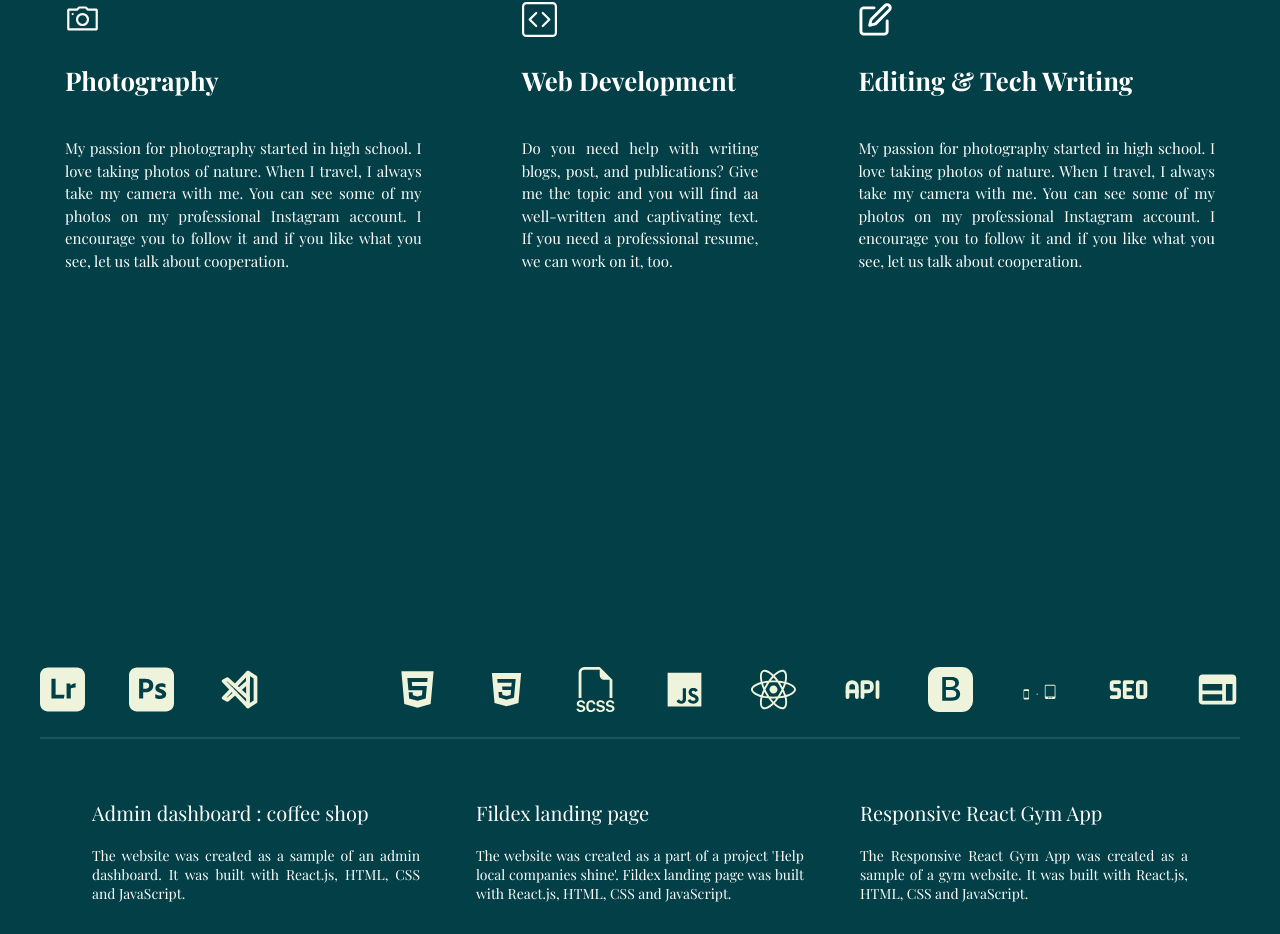
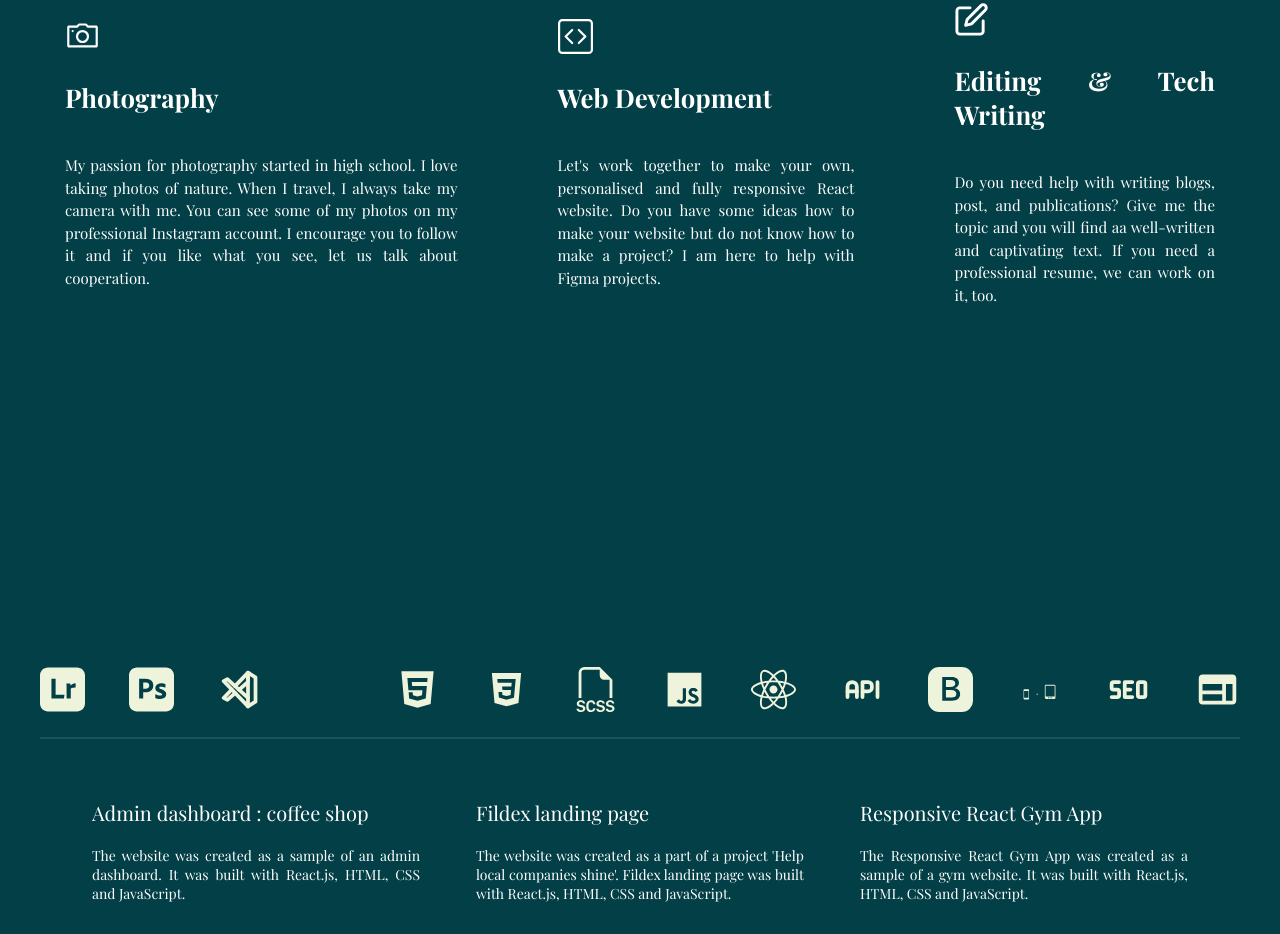
Before and after one commit to AnnaKuliga/anna-kuliga-portfolio-website, a React (Create React App) app: page / in a window 1280 px wide. Shown: the part 1667-2601 px from the top of the page. Built offline with nearby package versions, Linux system fonts and the light colour scheme; some icons are missing; a web font is replaced by a local one.

Commit message:
changed the content of the skills component

```diff
--- a/src/components/Body/Skills/Skills.jsx
+++ b/src/components/Body/Skills/Skills.jsx
@@ -51,9 +51,10 @@ const Skills = () => {
           </div>
           <div className="skill-description">
             <p>
-              Do you need help with writing blogs, post, and publications? Give
-              me the topic and you will find aa well-written and captivating
-              text. If you need a professional resume, we can work on it, too.
+              Let's work together to make your own, personalised and fully
+              responsive React website. Do you have some ideas how to make your
+              website but do not know how to make a project? I am here to help
+              with Figma projects.
             </p>
           </div>
         </div>
@@ -66,11 +67,9 @@ const Skills = () => {
           </div>
           <div className="skill-description">
             <p>
-              My passion for photography started in high school. I love taking
-              photos of nature. When I travel, I always take my camera with me.
-              You can see some of my photos on my professional Instagram
-              account. I encourage you to follow it and if you like what you
-              see, let us talk about cooperation.
+              Do you need help with writing blogs, post, and publications? Give
+              me the topic and you will find aa well-written and captivating
+              text. If you need a professional resume, we can work on it, too.
             </p>
           </div>
         </div>
```
